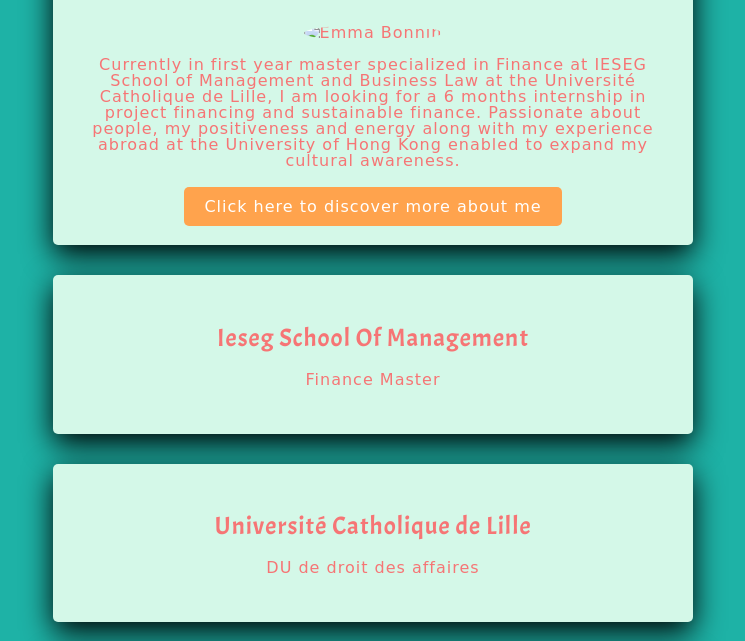
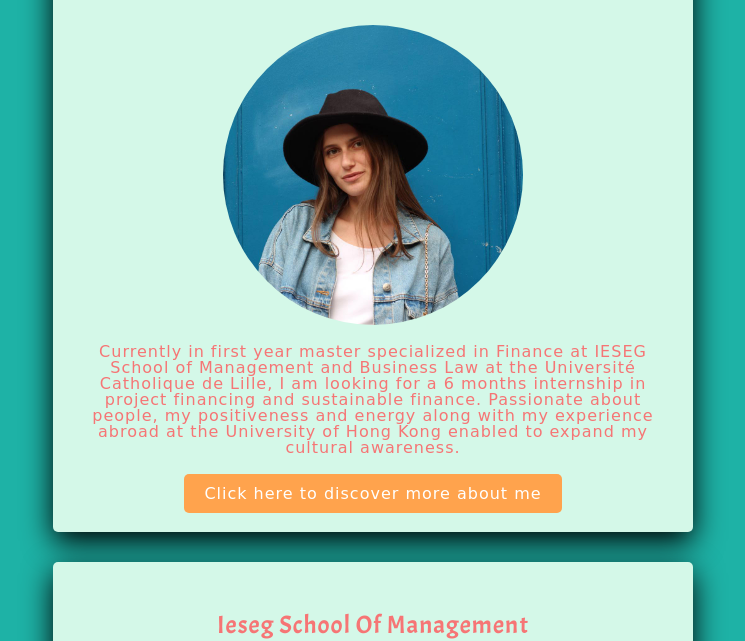
Before and after one commit to Emma-Bonnin/my-profile, a plain HTML site: page index.html in a window 1280 px wide. Shown: the part 162-803 px from the top of the page, without its empty margins (267-1012 px from the left). Drawn offline with Linux system fonts and the light colour scheme; a web font is replaced by a local one.

Commit message:
Update index.html

```diff
--- a/index.html
+++ b/index.html
@@ -18,7 +18,7 @@
 	<div class= "white-cards" id= "introduction">
 
 			<h1> Welcome to my world ! </h1>
-				<img src="images/emma.jpg" class="img-circle" alt="Emma Bonnin" height="300" width="300">
+				<img src="emma.jpg" class="img-circle" alt="Emma Bonnin" height="300" width="300">
 				<p>
 					Currently in first year master specialized in Finance at IESEG School of Management and Business Law at the Université Catholique de Lille, I am looking for a 6 months internship in project financing and sustainable finance. Passionate about people, my positiveness and energy along with my experience abroad at the University of Hong Kong enabled to expand my cultural awareness.
 				</p>
```
